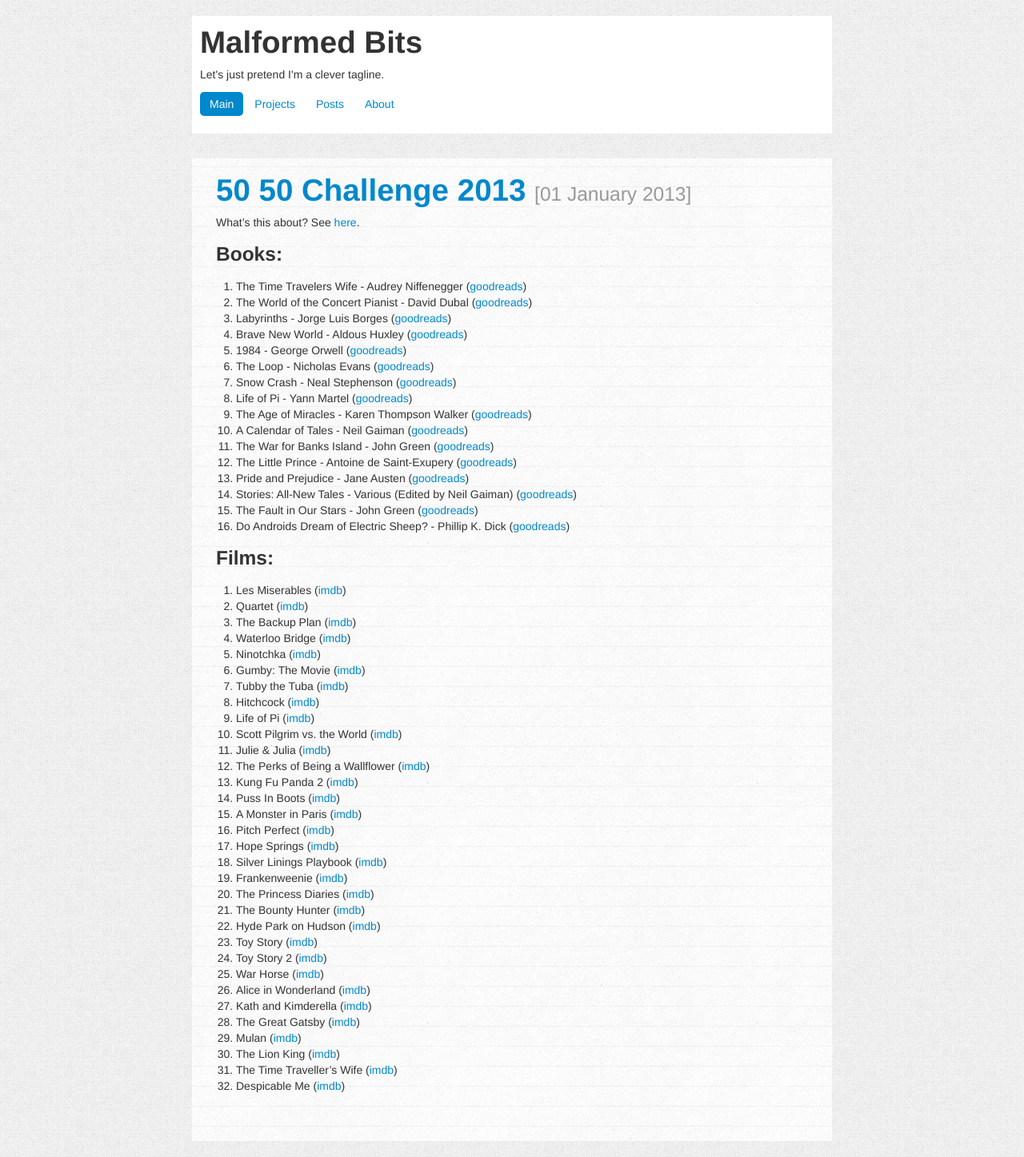
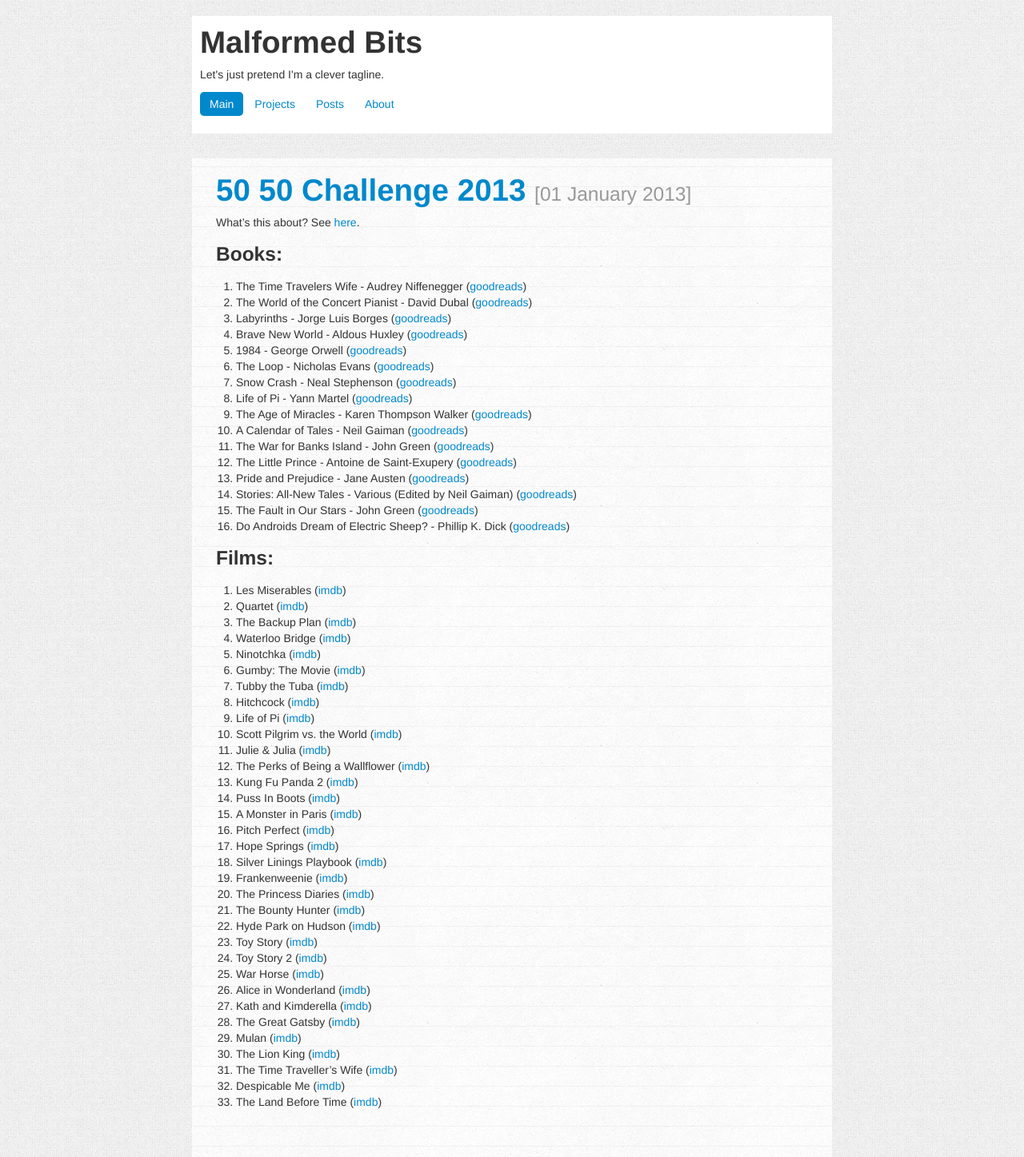
Before and after one commit to charlottepierce/charlottepierce.github.com, a Jekyll site: the page built from _posts/2013-01-01-50-50-Challenge-2013.markdown, in a window 1280 px wide. Shown: the whole page at 80% size. Built offline with Jekyll 4.4.1, drawn with Linux system fonts in a browser that asks for light colours.

Commit message:
Updated 50/50 challenge list.

```diff
--- a/_posts/2013-01-01-50-50-Challenge-2013.markdown
+++ b/_posts/2013-01-01-50-50-Challenge-2013.markdown
@@ -58,3 +58,4 @@
 30. The Lion King ([imdb](http://www.imdb.com/title/tt0110357/))
 31. The Time Traveller's Wife ([imdb](http://www.imdb.com/title/tt0452694/))
 32. Despicable Me ([imdb](http://www.imdb.com/title/tt1323594/))
+33. The Land Before Time ([imdb](http://www.imdb.com/title/tt0095489/))
```
